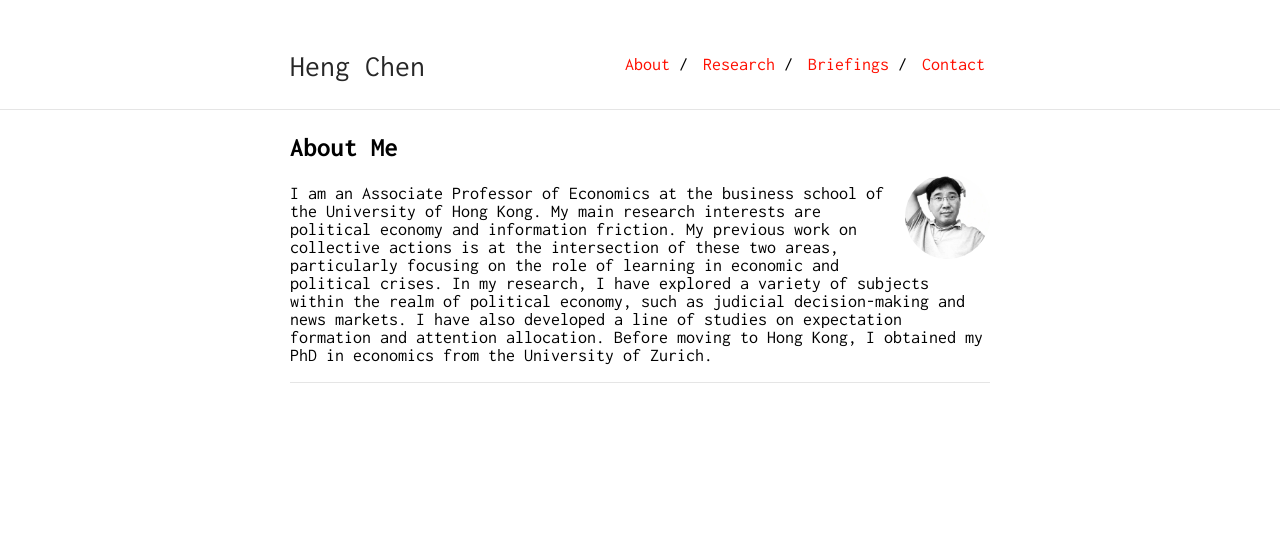
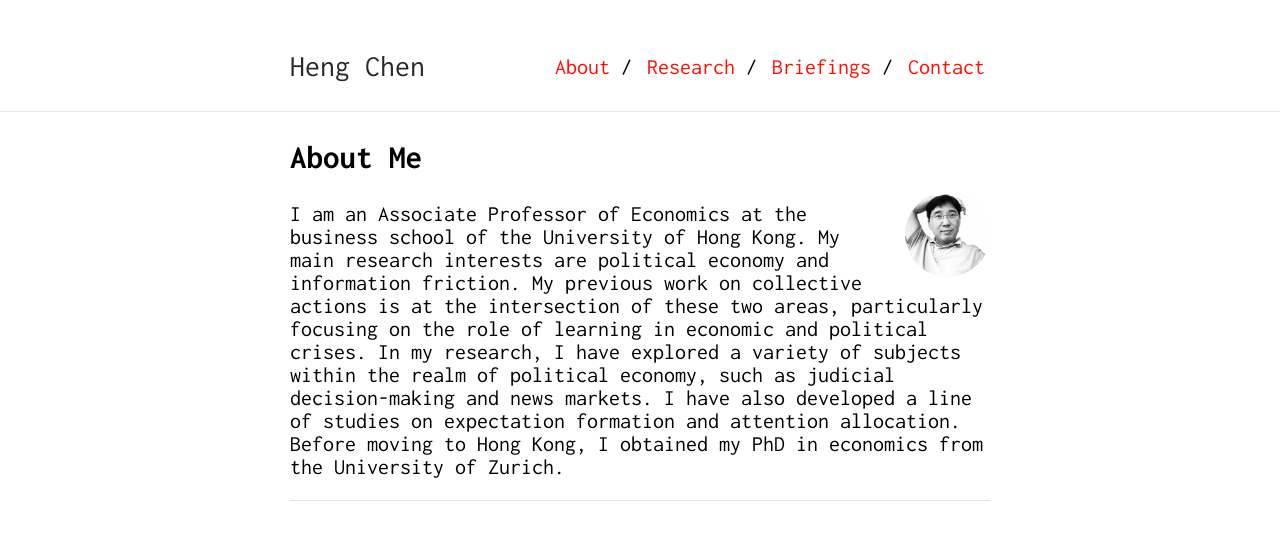
Before and after one commit to Shuyan0210611X/henrychen.github.io, a Jekyll site: the page built from index.md, in a window 1280 px wide. Shown: the top 540 px of the page. Built offline with Jekyll 4.4.1, drawn with Linux system fonts in a browser that asks for light colours; our own code applies the rules of GitHub Pages for plain Markdown files.

Commit message:
Update _style.scss

```diff
--- a/_sass/_style.scss
+++ b/_sass/_style.scss
@@ -12,7 +12,7 @@ html {
 body {
     margin: 0;
     font-family: "Inconsolata";
-    font-size: 18px; /* 默认字体大小 */
+    font-size: 22px; /* 默认字体大小 */
     height: 100%;
 }
 a {
```
